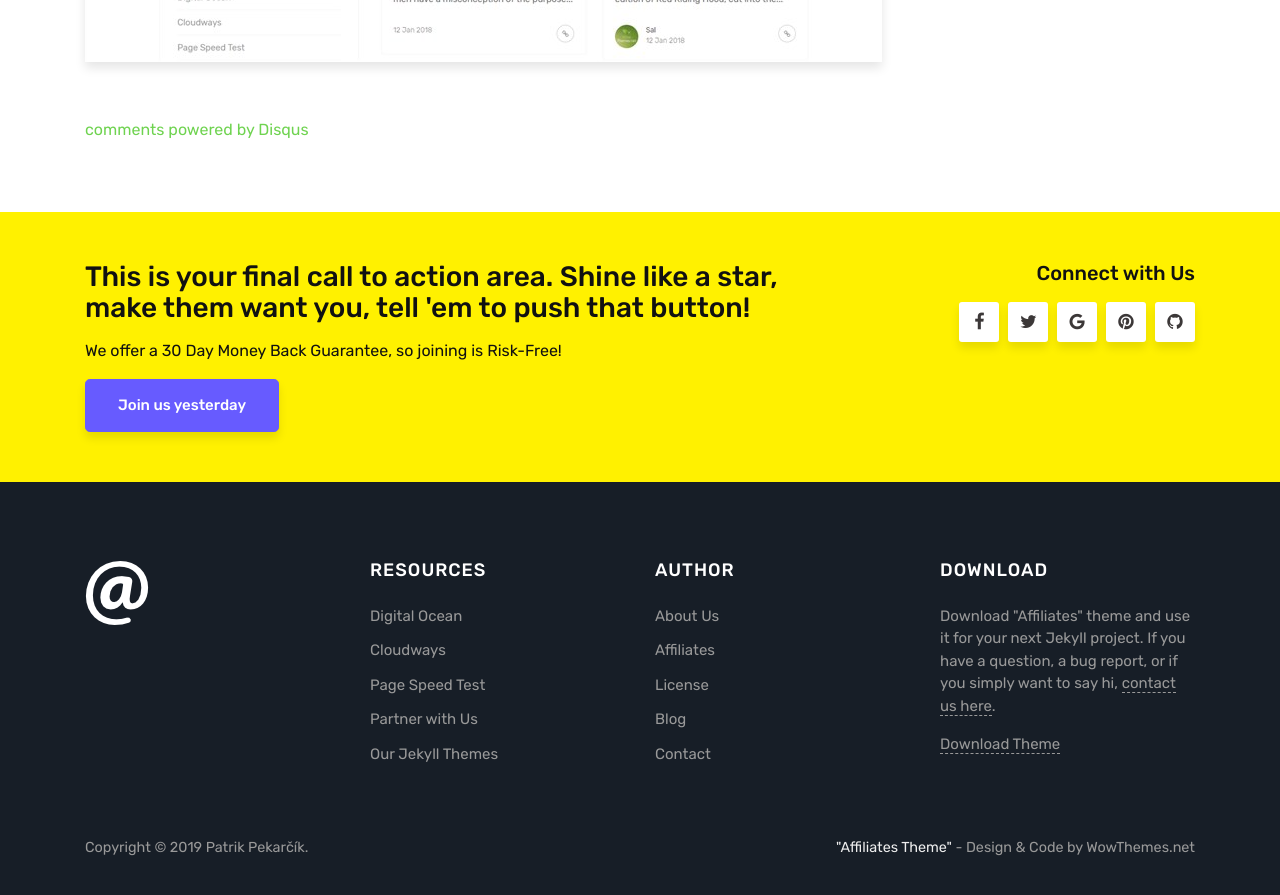
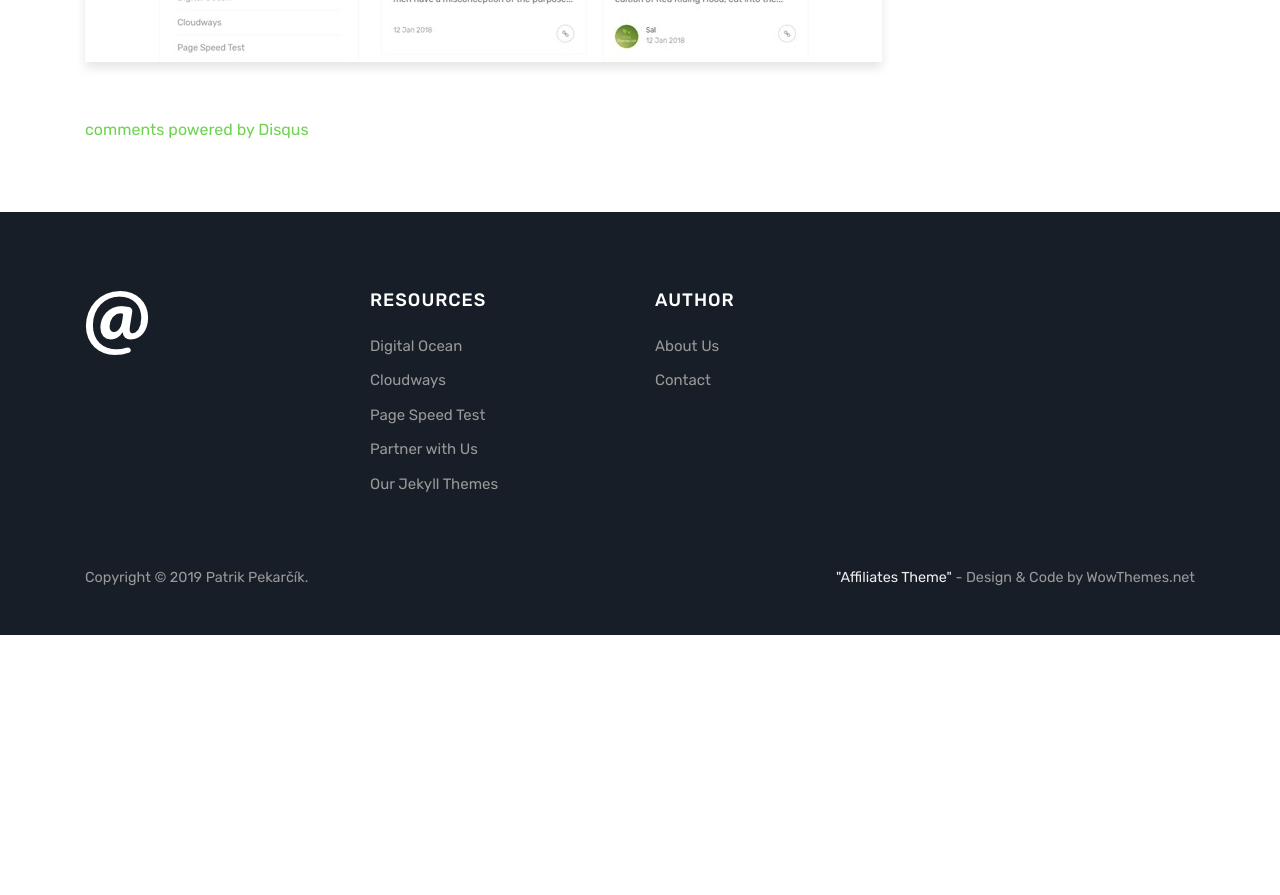
Before and after one commit to ppatrik/ppatrik.github.io, a Jekyll site: the page built from about.md, in a window 1280 px wide and 900 px high, scrolled down 3347 px. Shown: the top 895 px of the window. Built offline with Jekyll 4.4.1, drawn with Linux system fonts in a browser that asks for light colours; comment, search, counter and statistics services are not loaded; after the commit the page ends 3982 px from its top, so only the background shows below that; some of the changed text lies outside the part shown.

Commit message:
Update default.html

```diff
--- a/_layouts/default.html
+++ b/_layouts/default.html
@@ -57,32 +57,23 @@
             <ul class="navbar-nav ml-auto">
 
                 <li class="nav-item">
-                <a class="nav-link" href="{{ site.baseurl }}/index.html">Home</a>
+                <a class="nav-link" href="{{ site.baseurl }}/index.html">Domov</a>
                 </li>
 
                 <li class="nav-item dropdown">
-                    <a class="nav-link dropdown-toggle" href="#" id="dropdown01" data-toggle="dropdown" aria-haspopup="true" aria-expanded="false">Post</a>
+                    <a class="nav-link dropdown-toggle" href="#" id="dropdown01" data-toggle="dropdown" aria-haspopup="true" aria-expanded="false">Výuka</a>
                     <div class="dropdown-menu" aria-labelledby="dropdown01">
-                    <a class="dropdown-item" href="{{ site.baseurl }}/jekyll/tutorial/2018/01/12/is-intelligence-enough.html">Left Sidebar</a>
-                    <a class="dropdown-item" href="{{ site.baseurl }}/jekyll/tutorial/2018/01/12/red-riding.html">Right Sidebar</a>
+                    <a class="dropdown-item" href="{{ site.baseurl }}/jekyll/tutorial/2018/01/12/is-intelligence-enough.html">Softvérový projekt</a>
+                    <a class="dropdown-item" href="{{ site.baseurl }}/jekyll/tutorial/2018/01/12/red-riding.html">Programovanie v jazyku C</a>
                     </div>
                 </li>
 
                 <li class="nav-item">
-                    <a class="nav-link" href="{{ site.baseurl }}/about">About</a>
+                    <a class="nav-link" href="{{ site.baseurl }}/about">O mne</a>
                 </li>
 
                 <li class="nav-item">
-                    <a class="nav-link" href="{{ site.baseurl }}/contact">Contact</a>
-                </li>
-
-                 <li class="nav-item">
-                    <a target="_blank" class="nav-link" href="https://github.com/wowthemesnet/affiliates-jekyll-theme">Github</a>
-                </li>
-
-
-                <li class="nav-item">
-                    <a class="nav-link highlight" href="https://github.com/wowthemesnet/affiliates-jekyll-theme/archive/master.zip">Download Theme</a>
+                    <a class="nav-link" href="{{ site.baseurl }}/contact">Kontakt</a>
                 </li>
 
             </ul>
@@ -123,26 +114,6 @@
 
 
     <!-- Before Footer
-    ================================================== -->
-    <div class="beforefooter">
-        <div class="container">
-            <div class="row justify-content-center">
-                <div class="col-md-8">
-                    <h3>This is your final call to action area. Shine like a star, make them want you, tell 'em to push that button!</h3>
-                    <p>We offer a <span>30 Day Money Back Guarantee</span>, so joining is <span class="risk-free">Risk-Free!</span></p>
-                    <a class="btn btn-primary btn-lg" href="#">Join us yesterday</a>
-                </div>
-                <div class="col-md-4 text-right footersocial">
-                    <h5>Connect with Us</h5>
-                    <i class="fa fa-facebook"></i>
-                    <i class="fa fa-twitter"></i>
-                        <i class="fa fa-google"></i>
-                     <i class="fa fa-pinterest"></i>
-                     <i class="fa fa-github"></i>
-                </div>
-            </div>
-        </div>
-    </div>
 
     <!-- Begin Footer
     ================================================== -->
@@ -176,20 +147,15 @@
                 <div class="footer-widget">
                 <h5 class="title">Author</h5>
                 <ul>
-                <li><a href="https://www.wowthemes.net/premium-themes-templates/">About Us</a></li>
-                <li><a target="_blank" href="https://www.wowthemes.net/affiliate-area/">Affiliates</a></li>
-                <li><a href="https://www.wowthemes.net/terms-and-conditions/">License</a></li>
-                <li><a href="https://www.wowthemes.net/blog/">Blog</a></li>
-                <li><a href="https://www.wowthemes.net/support/">Contact</a></li>
+                <li><a href="/about">About Us</a></li>
+                <li><a href="/contact">Contact</a></li>
                 </ul>
                 </div>
                 </div>
 
                 <div class="col-sm-3">
                 <div class="footer-widget textwidget">
-                    <h5 class="title">Download</h5>
-                    <p>Download "Affiliates" theme and use it for your next Jekyll project. If you have a question, a bug report, or if you simply want to say hi, <a href="https://www.wowthemes.net/support/">contact us here</a>.</p>
-                    <a href="https://github.com/wowthemesnet/affiliates-jekyll-theme/archive/master.zip">Download Theme</a>
+
                 </div>
                 </div>
             </div>
```
